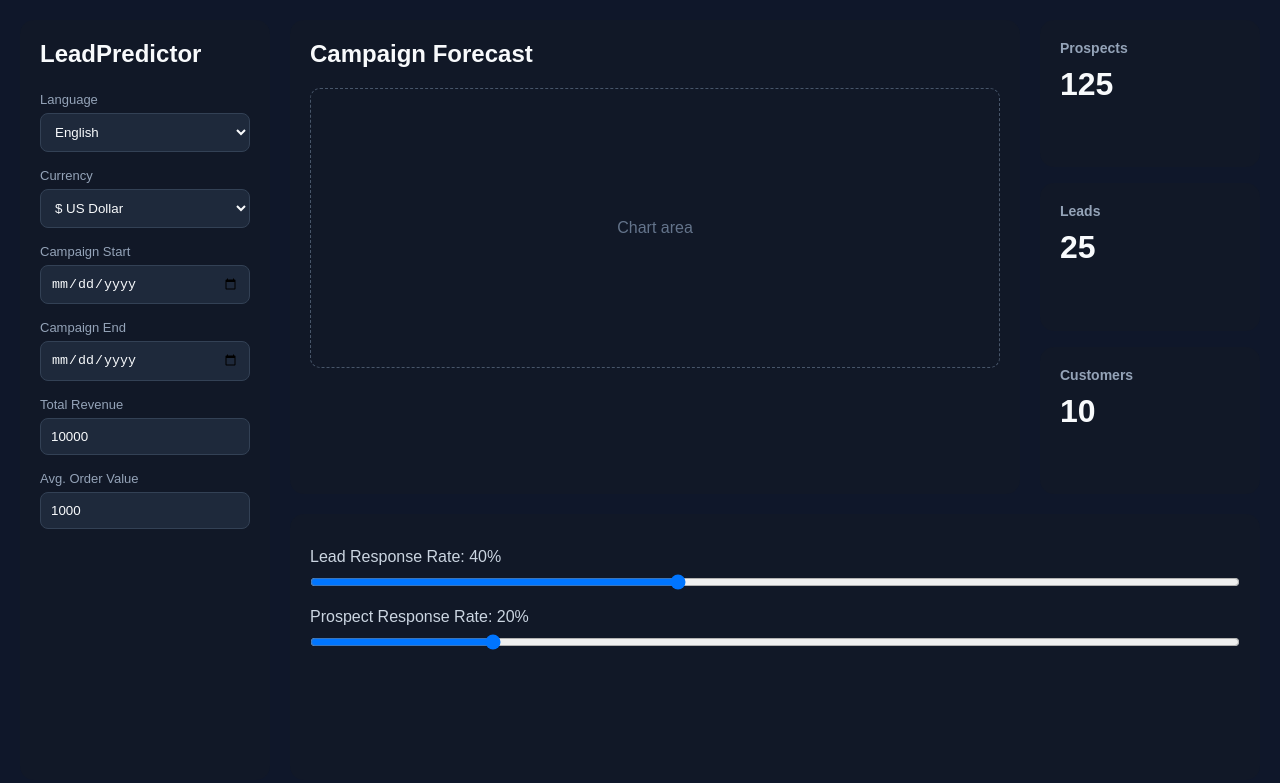
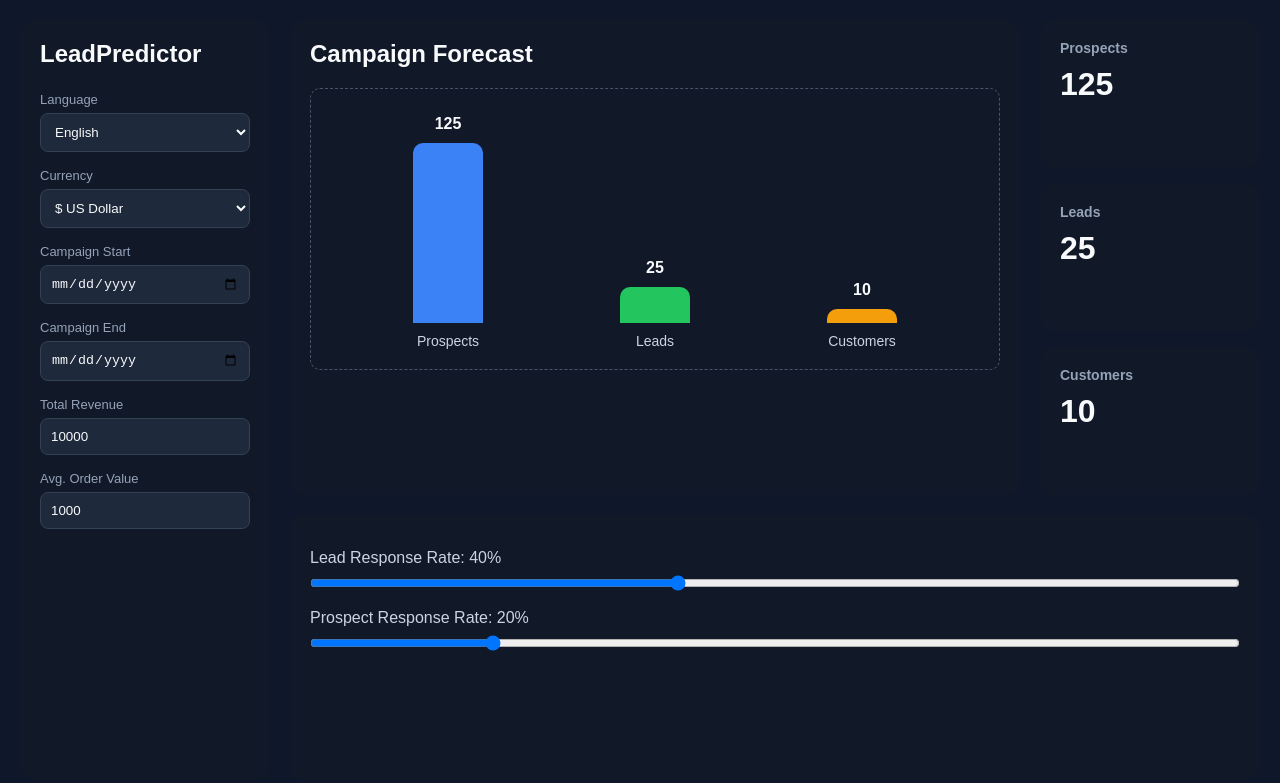
Before and after one commit to adamov-qa/programming-fundamentals-ai-exam, a plain HTML site: page index.html in a window 1280 px wide. Drawn offline with Linux system fonts and the light colour scheme.

Commit message:
Add chart visualization

```diff
--- a/index.html
+++ b/index.html
@@ -37,8 +37,27 @@
         <main class="dashboard">
             <section class="chart-panel">
                 <h2>Campaign Forecast</h2>
-                <div class="chart-placeholder">
-                    Chart area
+
+                <div class="chart-visualization">
+                    <div class="chart-bars">
+                        <div class="bar-column">
+                            <span class="bar-number" id="prospectsChartValue">125</span>
+                            <div class="bar prospects-bar" id="prospectsBar"></div>
+                            <span class="bar-label">Prospects</span>
+                        </div>
+
+                        <div class="bar-column">
+                            <span class="bar-number" id="leadsChartValue">25</span>
+                            <div class="bar leads-bar" id="leadsBar"></div>
+                            <span class="bar-label">Leads</span>
+                        </div>
+
+                        <div class="bar-column">
+                            <span class="bar-number" id="customersChartValue">10</span>
+                            <div class="bar customers-bar" id="customersBar"></div>
+                            <span class="bar-label">Customers</span>
+                        </div>
+                    </div>
                 </div>
             </section>
 
--- a/script.js
+++ b/script.js
@@ -10,11 +10,32 @@ const prospectsOutput = document.getElementById("prospects");
 const leadsOutput = document.getElementById("leads");
 const customersOutput = document.getElementById("customers");
 
+const prospectsBar = document.getElementById("prospectsBar");
+const leadsBar = document.getElementById("leadsBar");
+const customersBar = document.getElementById("customersBar");
+
+const prospectsChartValue = document.getElementById("prospectsChartValue");
+const leadsChartValue = document.getElementById("leadsChartValue");
+const customersChartValue = document.getElementById("customersChartValue");
+
+function updateChart(prospects, leads, customers) {
+    const maxValue = Math.max(prospects, leads, customers, 1);
+    const maxHeight = 180;
+
+    prospectsBar.style.height = `${(prospects / maxValue) * maxHeight}px`;
+    leadsBar.style.height = `${(leads / maxValue) * maxHeight}px`;
+    customersBar.style.height = `${(customers / maxValue) * maxHeight}px`;
+
+    prospectsChartValue.textContent = prospects;
+    leadsChartValue.textContent = leads;
+    customersChartValue.textContent = customers;
+}
+
 function calculateResults() {
-    const revenue = Number(revenueInput.value);
-    const orderValue = Number(orderValueInput.value);
-    const leadRate = Number(leadRateInput.value) / 100;
-    const prospectRate = Number(prospectRateInput.value) / 100;
+    const revenue = Math.max(0, Number(revenueInput.value) || 0);
+    const orderValue = Math.max(0, Number(orderValueInput.value) || 0);
+    const leadRate = Math.max(0, Number(leadRateInput.value) || 0) / 100;
+    const prospectRate = Math.max(0, Number(prospectRateInput.value) || 0) / 100;
 
     leadRateValue.textContent = `${leadRateInput.value}%`;
     prospectRateValue.textContent = `${prospectRateInput.value}%`;
@@ -38,6 +59,8 @@ function calculateResults() {
     customersOutput.textContent = customers;
     leadsOutput.textContent = leads;
     prospectsOutput.textContent = prospects;
+
+    updateChart(prospects, leads, customers);
 }
 
 revenueInput.addEventListener("input", calculateResults);
--- a/styles.css
+++ b/styles.css
@@ -66,15 +66,69 @@ body {
     min-height: 360px;
 }
 
-.chart-placeholder {
-    margin-top: 20px;
+.chart-panel h2 {
+    margin-bottom: 20px;
+}
+
+.chart-visualization {
     min-height: 280px;
-    display: flex;
-    align-items: center;
-    justify-content: center;
     border: 1px dashed #475569;
     border-radius: 10px;
-    color: #64748b;
+    padding: 20px;
+    display: flex;
+    align-items: flex-end;
+    justify-content: center;
+}
+
+.chart-bars {
+    width: 100%;
+    height: 240px;
+    display: flex;
+    align-items: flex-end;
+    justify-content: space-evenly;
+    gap: 20px;
+}
+
+.bar-column {
+    display: flex;
+    flex-direction: column;
+    align-items: center;
+    justify-content: flex-end;
+    height: 100%;
+    flex: 1;
+    max-width: 140px;
+}
+
+.bar-number {
+    margin-bottom: 10px;
+    color: #f8fafc;
+    font-size: 16px;
+    font-weight: bold;
+}
+
+.bar {
+    width: 70px;
+    min-height: 12px;
+    border-radius: 10px 10px 0 0;
+    transition: height 0.3s ease;
+}
+
+.prospects-bar {
+    background: #3b82f6;
+}
+
+.leads-bar {
+    background: #22c55e;
+}
+
+.customers-bar {
+    background: #f59e0b;
+}
+
+.bar-label {
+    margin-top: 10px;
+    color: #cbd5e1;
+    font-size: 14px;
 }
 
 .stats-panel {
@@ -106,6 +160,7 @@ body {
 .sliders input[type="range"] {
     width: 100%;
 }
+
 @media (max-width: 900px) {
     .app {
         grid-template-columns: 1fr;
@@ -144,8 +199,17 @@ body {
         min-height: 280px;
     }
 
-    .chart-placeholder {
+    .chart-visualization {
         min-height: 200px;
+    }
+
+    .chart-bars {
+        height: 170px;
+        gap: 12px;
+    }
+
+    .bar {
+        width: 50px;
     }
 
     .stat-card strong {
```
Lines whose indentation alone changed are shown as unchanged.
